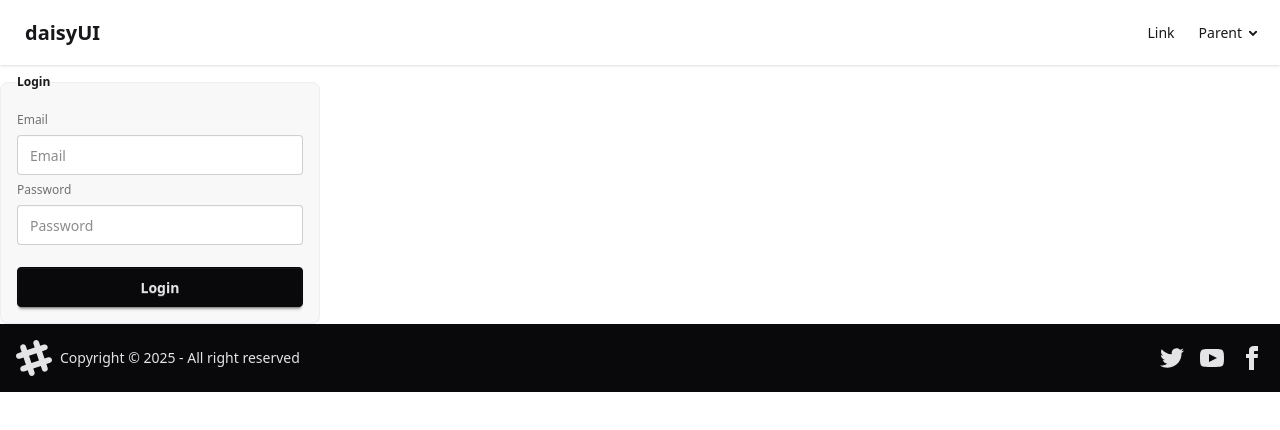
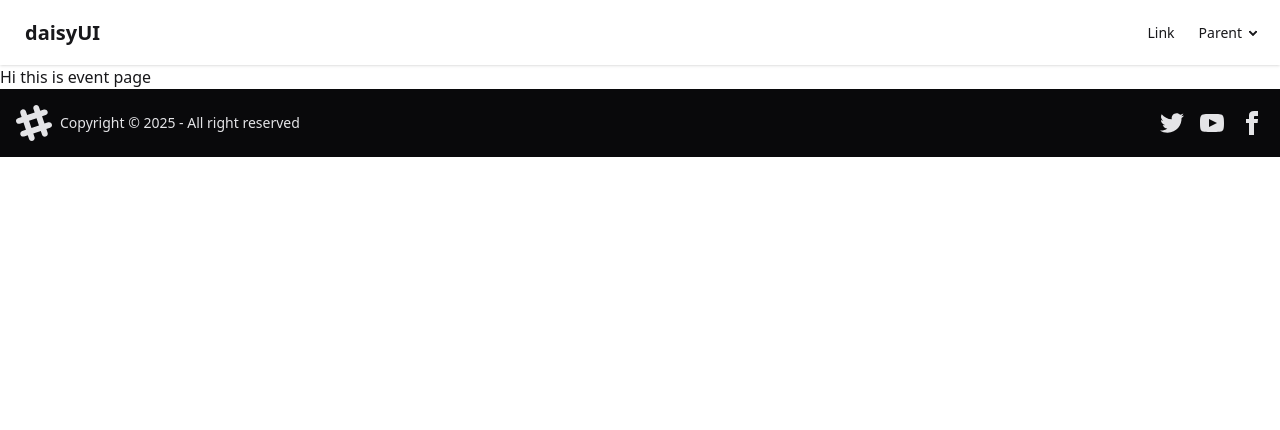
Before and after one commit to imobin/EventSchedulerReact, a React (Vite) app: page /create-event in a window 1280 px wide. Before the commit this address led to /signin. Shown: the top 430 px of the page. Built offline with nearby package versions, Linux system fonts and the light colour scheme; sample sign-in values are in the browser's storage.

Commit message:
Signing in compeleted

```diff
--- a/src/App.jsx
+++ b/src/App.jsx
@@ -12,9 +12,16 @@ import ProtectedRoot from './components/ProtectedRoot.jsx'
 import { useState } from 'react'
 
 function App() {
-  const [isRegistered, setisRegistered] = useState(false)
+  const [isRegistered, setisRegistered] = useState(JSON.parse(localStorage.getItem("token"))!=null ? true:false)
+  console.log(JSON.parse(localStorage.getItem("token")))
+
   // const token = localStorage.setItem(token, JSON.stringify(""))
-  const token = ""
+  // const token = ""
+  // const token =
+
+  // if(token.length > 0){
+  //   setisRegistered(true)
+  // }
   return (
     <>
       <Navbar />
@@ -22,7 +29,7 @@ function App() {
         <Route path='/' element={<HomePage />}/>
         <Route path='/signup' element={<SignUpPage />}/>
         <Route path='/signin' element={<SignInPage isRegistered={isRegistered} setisRegistered={setisRegistered}/>}/>
-        <Route path='/create-event' element={<ProtectedRoot setisRegistered={setisRegistered} token={token}/>}>
+        <Route path='/create-event' element={<ProtectedRoot setisRegistered={setisRegistered} isRegistered={isRegistered}/>}>
            <Route index  element={<CreateEventPage />}/>
         </Route>
         <Route path='/event' element={<EventDetailsPage />}/>
--- a/src/components/LoginForm.jsx
+++ b/src/components/LoginForm.jsx
@@ -2,7 +2,7 @@ import axios from "axios";
 import React, { useState } from "react";
 import { useNavigate } from "react-router";
 
-export default function LoginForm({token}) {
+export default function LoginForm({setisRegistered}) {
   // const [isAuth, setisAuth] = useState(false);
 
   const navigate = useNavigate()
@@ -15,12 +15,15 @@ export default function LoginForm({token}) {
     axios
       .post("http://localhost:3001/api/auth/login", userloginData)
       .then((i) => {
+        // console.log(i);
+
         if (i.status == 200) {
           localStorage.setItem("token", JSON.stringify(i.data.token))
 
-          alert(
-            `Hi`
-          );
+          // alert(
+          //   `Welcome ${userloginData.email}`
+          // );
+          setisRegistered(true)
           navigate("/create-event")
         }
       }).catch((i) => {i})
--- a/src/components/ProtectedRoot.jsx
+++ b/src/components/ProtectedRoot.jsx
@@ -2,12 +2,8 @@ import React, { useState } from 'react'
 import { Navigate, Outlet } from 'react-router'
 
 export default function ProtectedRoot({children, setisRegistered, isRegistered}) {
-  const token = localStorage.getItem("token")
+  console.log(isRegistered);
 
-  if(token.length > 0){
-    setisRegistered(true)
-  }
-  console.log(isRegistered)
   // const auth = false
     return (
     <div>{isRegistered ? <Outlet/> : <Navigate to="/signin" />}</div>
--- a/src/pages/SignInPage.jsx
+++ b/src/pages/SignInPage.jsx
@@ -1,10 +1,10 @@
 import React from "react";
 import LoginForm from "../components/LoginForm";
 
-export default function SignInPage() {
+export default function SignInPage({setisRegistered}) {
   return (
     <>
-      <LoginForm />
+      <LoginForm setisRegistered={setisRegistered}/>
     </>
   );
 }
```
